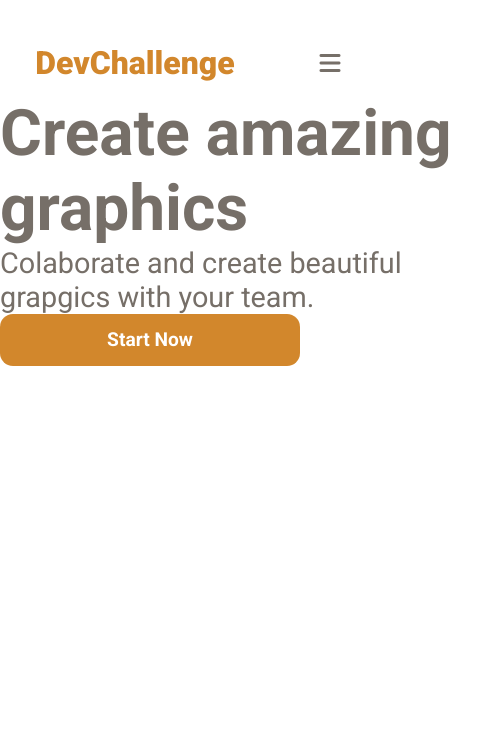
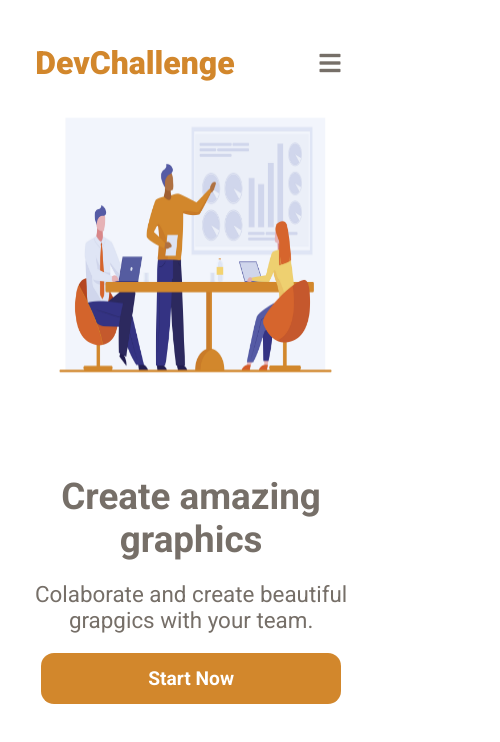
Before and after one commit to Elton-Freitas-X/1.DevChalleng, a plain HTML site: page index.html in a window 390 px wide. Shown: the whole page, 500 px wide, since content can reach past the window. Drawn offline with Linux system fonts and the light colour scheme.

Commit message:
FINISHED

```diff
--- a/index.html
+++ b/index.html
@@ -7,7 +7,7 @@
     <link rel="preconnect" href="https://fonts.googleapis.com">
     <link rel="preconnect" href="https://fonts.gstatic.com" crossorigin>
     <link href="https://fonts.googleapis.com/css2?family=Roboto:ital,wght@0,400;0,500;0,700;0,900;1,300;1,400;1,500;1,700&display=swap" rel="stylesheet">
-    <script src="https://kit.fontawesome.com/a076d05399.js"></script>
+    <link  rel="stylesheet" href="./fontawesome-free-5.15.4-web/css/all.min.css">
 </head>
 <body>
     <header id="header">
@@ -25,7 +25,8 @@
         </nav>
     </header>
     <main class="container">
-        <div>
+        <div class="content1"></div>
+        <div class="content2">
             <h1>Create amazing graphics</h1>
             <p>Colaborate and create beautiful grapgics with your team.</p>
             <Button>Start Now</Button>
--- a/style.css
+++ b/style.css
@@ -50,10 +50,27 @@ a {
     display: none;
 }
 
+.container{
+    display: grid;
+    grid-template-columns: 8% 90%;
+    height: 80vh;
+    background-image: url(./assets/team.jpg);
+    background-repeat: no-repeat;
+    background-size: 65% 88%;
+    background-position: bottom right;
+}
+
+.container .content2{
+    display: flex;
+    flex-direction: column;
+    justify-content: space-evenly;
+    height: 80%;
+}
+
 .container div h1{
-    font-size: 4rem;
+    font-size: 5rem;
     color: var(--scundary);
-    width: 500px;
+    width: 600px;
 }
 
 .container div p {
@@ -143,6 +160,26 @@ a {
      #menu li a{
         font-size: 1rem;
     }
+
+    .container{
+        background-size: 63% 89%;
+        height: 70vh;
+    }
+
+    .content2 h1{
+        width: 600px;
+        font-size: 3.6rem;
+    }
+
+    .content2 p {
+        width: 400px;
+        font-size: 1.6rem;
+    }
+
+    .content2 button{
+        font-size: 1rem;
+        width: 280px;
+    }
 }
 
 @media (max-width: 600px) {
@@ -151,4 +188,42 @@ a {
         justify-content: space-between;
         align-items: center;
     }
+
+    .container{
+        background-size: 73% 49%;
+        height: 72vh;
+        grid-template-columns: 4% 90% 4%;
+        background-position: top center;
     }
+
+    .container .content2{
+        display: flex;
+        flex-direction: column;
+        justify-content: flex-end;
+        height: 100%;
+        align-items: center;
+    }
+
+    .container .content2 h1{
+        font-size: 2.3rem;
+        width: 400px;
+        text-align: center;
+        margin-bottom: 20px;
+    }
+
+    .container .content2 p {
+        font-size: 1.4rem;
+        font-weight: 100;
+        width: 400px;
+        text-align: center;
+        margin-bottom: 20px;
+    }
+
+    .container .content2 button {
+        width: 300px;
+        text-align: center;
+        height: 3.2rem;
+        font-size: 1.2rem;
+    }
+
+    }
```
